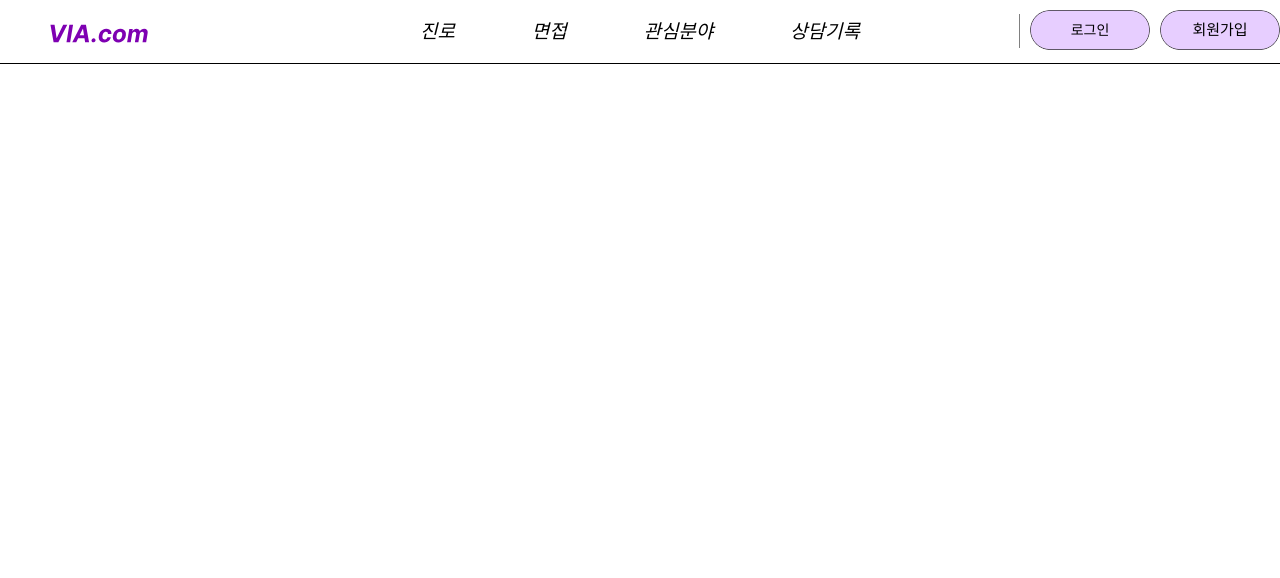
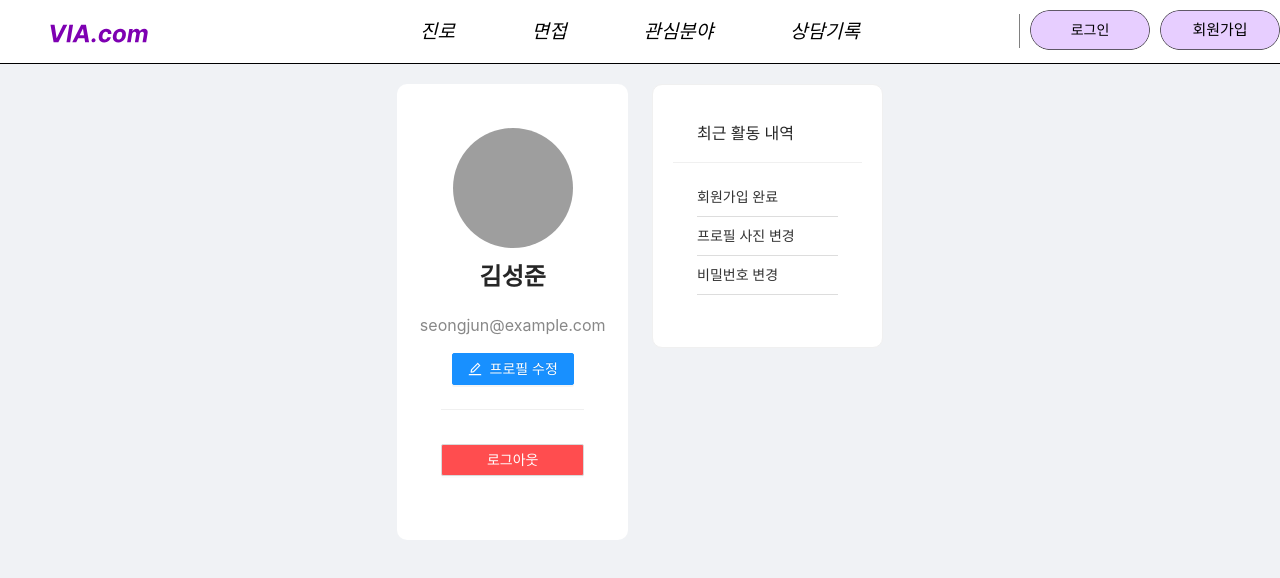
Before and after one commit to kimse0ngjun/via, a React (Create React App) app: page /mypage in a window 1280 px wide. Shown: the top 578 px of the page. Built offline with nearby package versions, Linux system fonts and the light colour scheme; grey boxes are pictures that could not be loaded.

Commit message:
마이페이지 라우트를 App.js에 추가하고, UserInformation 컴포넌트를 삭제함.

```diff
--- a/src/App.js
+++ b/src/App.js
@@ -4,6 +4,7 @@ import AppHeader from "./components/AppHeader";
 import LoginPage from "./components/LoginPage";
 import SignupPage from "./components/SignupPage";
 import MainPage from "./components/MainPage";  // 추가
+import MyPage from "./components/MyPage";
 import FindPasswordPage from './components/FIndPasswordPage';
 import 'antd/dist/antd.css';
 
@@ -16,6 +17,7 @@ const App = () => {
         <Route path="/login" element={<LoginPage />} />
         <Route path="/signup" element={<SignupPage />} />
         <Route path="/find-password" element={<FindPasswordPage />} />
+        <Route path="/mypage" element={<MyPage />} />
       </Routes>
     </Router>
   );
--- /dev/null
+++ b/src/components/MyPage.js
@@ -0,0 +1,56 @@
+/** @jsxImportSource @emotion/react */
+import React from 'react';
+import { Button, Card, Avatar, Row, Col, Divider, Descriptions } from 'antd';
+import { UserOutlined, EditOutlined } from '@ant-design/icons';
+import { Link } from 'react-router-dom';  // react-router-dom에서 Link 임포트
+import * as styles from '../styles/MyPage.styles';  // 스타일 임포트
+
+const MyPage = () => {
+  const user = {
+    name: '김성준',
+    email: 'seongjun@example.com',
+    profilePicture: 'https://www.example.com/profile.jpg', // 기본 프로필 이미지 링크
+    recentActivity: [
+      '회원가입 완료',
+      '프로필 사진 변경',
+      '비밀번호 변경',
+    ],
+  };
+
+  const handleLogout = () => {
+    // 로그아웃 처리 로직 추가
+    alert('로그아웃되었습니다.');
+  };
+
+  return (
+    <div css={styles.container}>
+      <Row justify="center" gutter={24}>
+        <Col span={24} md={12}>
+          <Card css={styles.card} bordered={false}>
+            <div css={styles.profileContainer}>
+              <Avatar src={user.profilePicture} size={120} icon={<UserOutlined />} />
+              <h2 css={styles.username}>{user.name}</h2>
+              <p css={styles.email}>{user.email}</p>
+              <Link to="/edit-profile">
+                <Button type="primary" icon={<EditOutlined />} css={styles.editButton}>프로필 수정</Button>
+              </Link>
+              <Divider />
+              <Button type="default" css={styles.logoutButton} onClick={handleLogout}>로그아웃</Button>
+            </div>
+          </Card>
+        </Col>
+        <Col span={24} md={12}>
+          <Card title="최근 활동 내역" css={styles.activityCard}>
+            <ul css={styles.activityList}>
+              {user.recentActivity.map((activity, index) => (
+                <li key={index} css={styles.activityItem}>{activity}</li>
+              ))}
+            </ul>
+          </Card>
+        </Col>
+      </Row>
+    </div>
+  );
+};
+
+export default MyPage;
--- /dev/null
+++ b/src/styles/MyPage.styles.js
@@ -0,0 +1,71 @@
+/** @jsxImportSource @emotion/react */
+import { css } from '@emotion/react';
+
+export const container = css`
+  display: flex;
+  justify-content: center;
+  align-items: flex-start;
+  min-height: 100vh;
+  background-color: #f0f2f5;
+  padding: 20px;
+`;
+
+export const card = css`
+  background-color: white;
+  border-radius: 10px;
+  padding: 20px;
+`;
+
+export const profileContainer = css`
+  display: flex;
+  flex-direction: column;
+  align-items: center;
+  margin-bottom: 20px;
+`;
+
+export const username = css`
+  margin-top: 10px;
+  font-size: 24px;
+  font-weight: bold;
+`;
+
+export const email = css`
+  font-size: 16px;
+  color: #888;
+  margin: 5px 0;
+`;
+
+export const editButton = css`
+  margin-top: 10px;
+  width: 100%;
+`;
+
+export const logoutButton = css`
+  margin-top: 10px;
+  width: 100%;
+  background-color: #ff4d4f;
+  color: white;
+  &:hover {
+    background-color: #ff7875;
+  }
+`;
+
+export const activityCard = css`
+  background-color: white;
+  border-radius: 10px;
+  padding: 20px;
+`;
+
+export const activityList = css`
+  list-style: none;
+  padding: 0;
+  margin: 0;
+`;
+
+export const activityItem = css`
+  font-size: 14px;
+  margin-bottom: 8px;
+  color: #333;
+  border-bottom: 1px solid #ddd;
+  padding-bottom: 8px;
+`;
```
Also changed, not shown: src/components/UserInformation.js (deleted).
